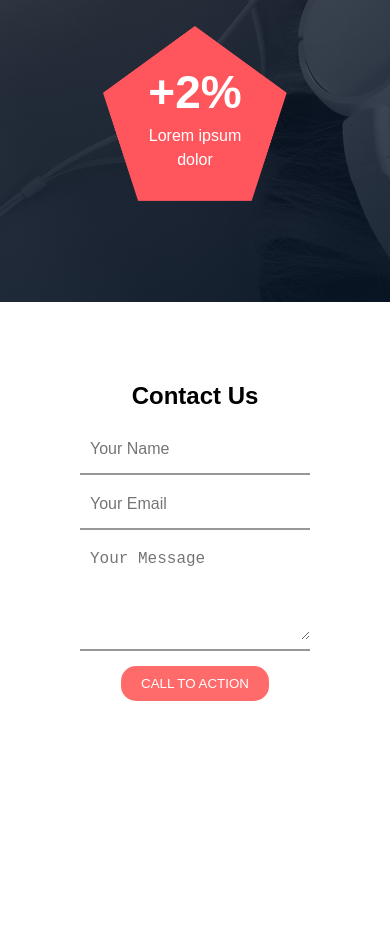
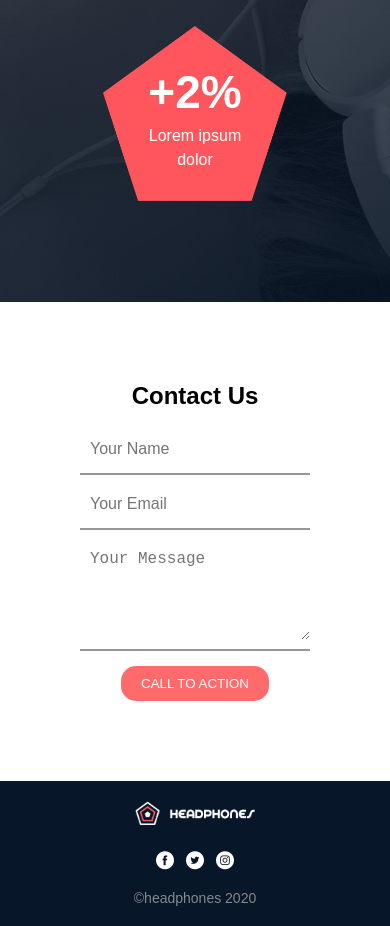
Before and after one commit to IanGlover28/alx_html_css, a plain HTML site: page headphones/0-index.html in a window 390 px wide. Shown: the part 3779-4705 px from the top of the page. Before the commit the page ends 4560 px from the top, so only its background shows below. Drawn offline with Linux system fonts and the light colour scheme; files whose address does not match are found by name; a web font is replaced by a local one.

Commit message:
update files

```diff
--- a/headphones/0-index.html
+++ b/headphones/0-index.html
@@ -109,6 +109,20 @@
                 <button type="submit">CALL TO ACTION</button>
             </form>
         </section>
+        <footer>
+            <section>
+                <div class="section-items">
+                    <img src="images/logo_headphones.png" alt="logo">
+                    <div class="social-media">
+                        <i class="holberton_school-icon-ic_facebook"></i>
+                        <i class="holberton_school-icon-ic_twitter"></i>
+                        <i class="holberton_school-icon-ic_instagram"></i>
+                    </div>
+                </div>
+                <p>©headphones 2020</p>
+            </section>
+        </footer>
+
     </main>
 </body>
 </html>
--- a/headphones/0-styles.css
+++ b/headphones/0-styles.css
@@ -337,6 +337,53 @@ textarea {
 }
 
 
+footer {
+    background-color: #071629;
+    padding: 20px;
+    text-align: center;
+    font-family: Arial, sans-serif;
+}
+
+footer section {
+    display: flex;
+    flex-direction: column;
+    align-items: center;
+    gap: 20px;
+}
+
+footer .section-items {
+    display: flex;
+    flex-direction: row;
+    gap: 650px;
+}
+
+footer img {
+    width: 120px;
+    height: auto;
+}
+
+footer .section-items div {
+    display: flex;
+    gap: 10px;
+}
+
+footer i {
+    font-size: 20px;
+    color: #ffffff;
+    transition: color 0.3s ease;
+}
+
+footer i:hover {
+    color: #c271ff;
+}
+
+footer p {
+    font-size: 14px;
+    margin-bottom: 0;
+    color: #888;
+}
+
+
 /* Responsive Adjustments */
 @media (max-width: 768px) {
     .service {
@@ -351,6 +398,13 @@ textarea {
 
     #contact-form {
         gap: 10px; /* Adjust spacing for smaller screens */
+    }
+
+    footer .section-items {
+        display: flex;
+        flex-direction: column;
+        align-items: center;
+        gap: 15px;
     }
 
 }
@@ -425,4 +479,13 @@ textarea {
         max-width: 100%;
         padding: 50px;
     }
+
+    footer .section-items {
+        display: flex;
+        flex-direction: column;
+        align-items: center;
+        gap: 25px;
+    }
+
+
 }
```
